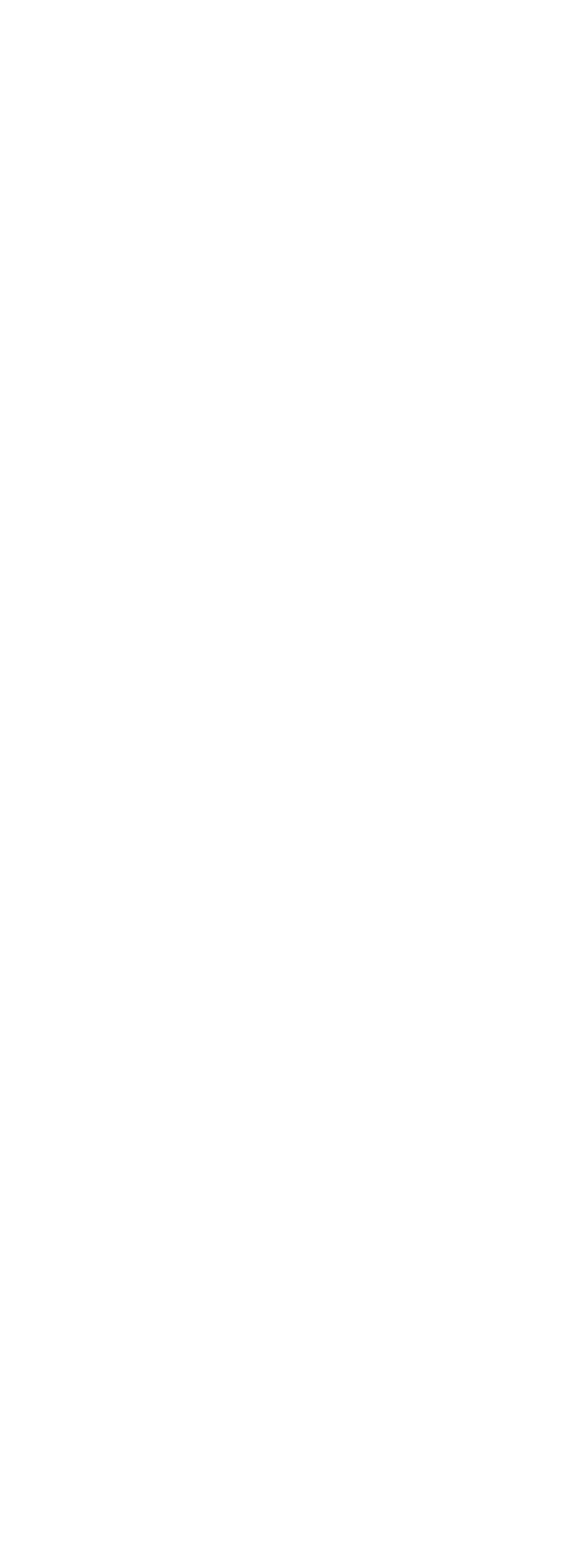
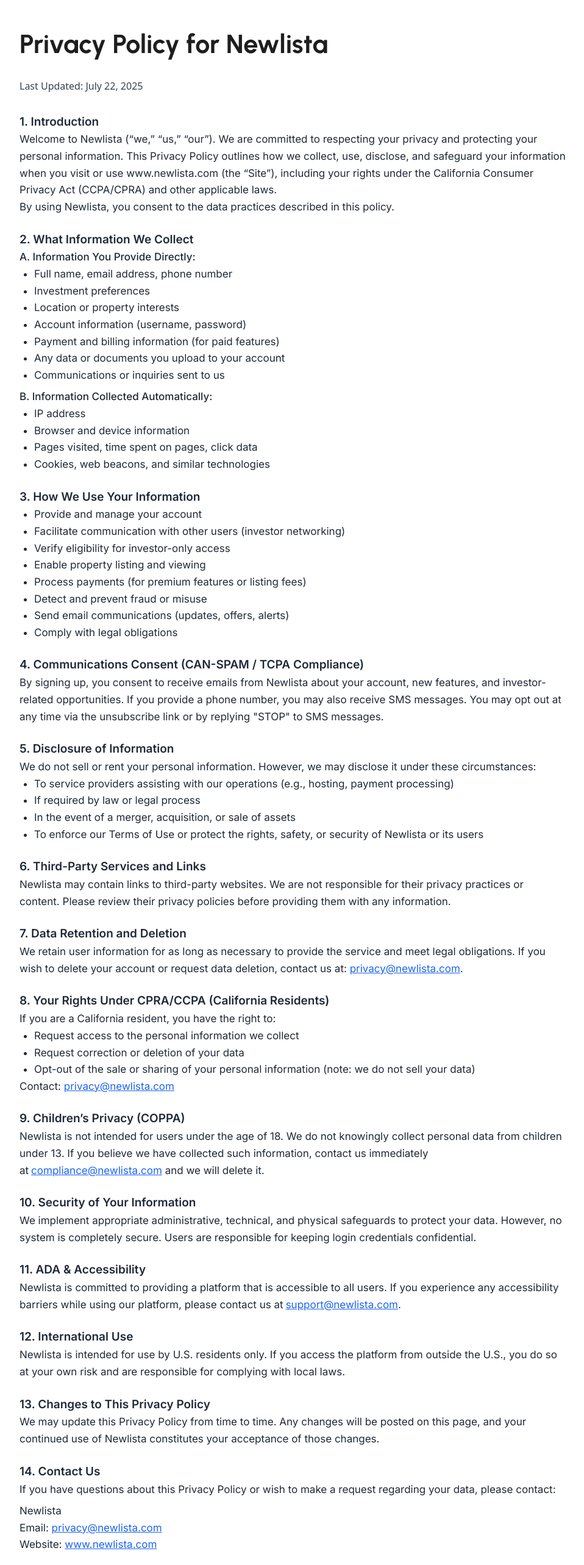
Before and after one commit to AmeerMavia97/Newlistaa, a React (Vite) app: page /privacy-policy in a window 1280 px wide. Before the commit this address had no page. Shown: the part 200-2766 px from the top of the page at 61% size, without its empty margins (160-1118 px from the left). Before the commit the page ends 800 px from the top, so only its background shows below. Built offline with nearby package versions, Linux system fonts and the light colour scheme; no server answers.

Commit message:
privacy add

```diff
--- a/src/Components/Footer/Footer.jsx
+++ b/src/Components/Footer/Footer.jsx
@@ -60,7 +60,7 @@
                     <Link to={"/"}>Terms of Usage</Link>
                   </li>
                   <li className=" hover:text-[#c4c4c4]">
-                    <Link to={"/"}>Privacy Policy</Link>
+                    <Link to={"/privacy-policy"}>Privacy Policy</Link>
                   </li>
                 </ul>
               </div>
--- a/src/Configuration/ScreensRouting/Routing.jsx
+++ b/src/Configuration/ScreensRouting/Routing.jsx
@@ -29,6 +29,7 @@
 import PremiumYear from "../../Screens/Pricing/PremiumYear.jsx";
 import ForgetPassOtp from "../../Screens/ProtectedScreen/ForgetPassOpt.jsx";
 import ChangePassword from "../../Screens/ProtectedScreen/ChangePassword.jsx";
+import Privacy from "../../Screens/Privacy/Privacy.jsx";
 import useUnreadMessageListener from "../../CustomHook/useUnreadMessageListener/useUnreadMessageListener.js";
 
 const Routing = () => {
@@ -69,6 +70,7 @@
           <Route path={"/set-new-password"} element={<SetNewPassword />} />
           <Route path={"/register"} element={<Register />} />
           <Route path="/change-password" element={<ChangePassword />} />
+          <Route path="/privacy-policy" element={<Privacy />} />
           {/* <Route path={"/plans"} element={<OurPlans />} /> */}
           {/* <Route path={"/residential"} element={<Residential />} /> */}
           {/* <Route path={"/commercial"} element={<Commercial />} /> */}
--- /dev/null
+++ b/src/Screens/Privacy/Privacy.jsx
@@ -0,0 +1,188 @@
+import React from "react";
+import Navbar from "../../Components/Navbar/Navbar";
+import MiniFooter from "../../Components/Footer/MiniFooter";
+import Footer from "../../Components/Footer/Footer";
+
+const Privacy = () => {
+  return (
+    <>
+      <Navbar />
+      <section className="px-6 sm:px-16 md:px-20 py-20 sm:py-24 md:py-32 text-[#1E1E1E]">
+        <div className="max-w-4xl mx-auto">
+          <h1 className="text-[32px] md:text-[43px] 2xl:text-[48px] font-bold font-Urbanist mb-6">
+            Privacy Policy for Newlista
+          </h1>
+          <p className="text-sm sm:text-base text-gray-700 mb-8">
+            Last Updated: July 22, 2025
+          </p>
+
+          <div className="space-y-6 text-[17px] leading-relaxed font-Inter text-gray-800">
+            <div>
+              <h2 className="font-semibold text-[19px]">1. Introduction</h2>
+              <p>
+                Welcome to Newlista (“we,” “us,” “our”). We are committed to
+                respecting your privacy and protecting your personal
+                information. This Privacy Policy outlines how we collect, use,
+                disclose, and safeguard your information when you visit or use
+                www.newlista.com (the “Site”), including your rights under the
+                California Consumer Privacy Act (CCPA/CPRA) and other applicable
+                laws.
+              </p>
+              <p>
+                By using Newlista, you consent to the data practices described
+                in this policy.
+              </p>
+            </div>
+
+            <div>
+              <h2 className="font-semibold text-[19px]">2. What Information We Collect</h2>
+              <p className="font-medium">A. Information You Provide Directly:</p>
+              <ul className="list-disc pl-6">
+                <li>Full name, email address, phone number</li>
+                <li>Investment preferences</li>
+                <li>Location or property interests</li>
+                <li>Account information (username, password)</li>
+                <li>Payment and billing information (for paid features)</li>
+                <li>Any data or documents you upload to your account</li>
+                <li>Communications or inquiries sent to us</li>
+              </ul>
+              <p className="font-medium mt-2">B. Information Collected Automatically:</p>
+              <ul className="list-disc pl-6">
+                <li>IP address</li>
+                <li>Browser and device information</li>
+                <li>Pages visited, time spent on pages, click data</li>
+                <li>Cookies, web beacons, and similar technologies</li>
+              </ul>
+            </div>
+
+            <div>
+              <h2 className="font-semibold text-[19px]">3. How We Use Your Information</h2>
+              <ul className="list-disc pl-6">
+                <li>Provide and manage your account</li>
+                <li>Facilitate communication with other users (investor networking)</li>
+                <li>Verify eligibility for investor-only access</li>
+                <li>Enable property listing and viewing</li>
+                <li>Process payments (for premium features or listing fees)</li>
+                <li>Detect and prevent fraud or misuse</li>
+                <li>Send email communications (updates, offers, alerts)</li>
+                <li>Comply with legal obligations</li>
+              </ul>
+            </div>
+
+            <div>
+              <h2 className="font-semibold text-[19px]">4. Communications Consent (CAN-SPAM / TCPA Compliance)</h2>
+              <p>
+                By signing up, you consent to receive emails from Newlista about your account,
+                new features, and investor-related opportunities. If you provide a phone number,
+                you may also receive SMS messages. You may opt out at any time via the unsubscribe
+                link or by replying "STOP" to SMS messages.
+              </p>
+            </div>
+
+            <div>
+              <h2 className="font-semibold text-[19px]">5. Disclosure of Information</h2>
+              <p>We do not sell or rent your personal information. However, we may disclose it under these circumstances:</p>
+              <ul className="list-disc pl-6">
+                <li>To service providers assisting with our operations (e.g., hosting, payment processing)</li>
+                <li>If required by law or legal process</li>
+                <li>In the event of a merger, acquisition, or sale of assets</li>
+                <li>To enforce our Terms of Use or protect the rights, safety, or security of Newlista or its users</li>
+              </ul>
+            </div>
+
+            <div>
+              <h2 className="font-semibold text-[19px]">6. Third-Party Services and Links</h2>
+              <p>
+                Newlista may contain links to third-party websites. We are not responsible for their
+                privacy practices or content. Please review their privacy policies before providing
+                them with any information.
+              </p>
+            </div>
+
+            <div>
+              <h2 className="font-semibold text-[19px]">7. Data Retention and Deletion</h2>
+              <p>
+                We retain user information for as long as necessary to provide the service and meet
+                legal obligations. If you wish to delete your account or request data deletion,
+                contact us at: <a className="text-blue-600 underline" href="mailto:privacy@newlista.com">privacy@newlista.com</a>.
+              </p>
+            </div>
+
+            <div>
+              <h2 className="font-semibold text-[19px]">8. Your Rights Under CPRA/CCPA (California Residents)</h2>
+              <p>If you are a California resident, you have the right to:</p>
+              <ul className="list-disc pl-6">
+                <li>Request access to the personal information we collect</li>
+                <li>Request correction or deletion of your data</li>
+                <li>Opt-out of the sale or sharing of your personal information (note: we do not sell your data)</li>
+              </ul>
+              <p>Contact: <a className="text-blue-600 underline" href="mailto:privacy@newlista.com">privacy@newlista.com</a></p>
+            </div>
+
+            <div>
+              <h2 className="font-semibold text-[19px]">9. Children’s Privacy (COPPA)</h2>
+              <p>
+                Newlista is not intended for users under the age of 18. We do not knowingly collect
+                personal data from children under 13. If you believe we have collected such
+                information, contact us immediately at
+                <a className="text-blue-600 underline ml-1" href="mailto:compliance@newlista.com">compliance@newlista.com</a> and we will delete it.
+              </p>
+            </div>
+
+            <div>
+              <h2 className="font-semibold text-[19px]">10. Security of Your Information</h2>
+              <p>
+                We implement appropriate administrative, technical, and physical safeguards to
+                protect your data. However, no system is completely secure. Users are responsible for
+                keeping login credentials confidential.
+              </p>
+            </div>
+
+            <div>
+              <h2 className="font-semibold text-[19px]">11. ADA & Accessibility</h2>
+              <p>
+                Newlista is committed to providing a platform that is accessible to all users.
+                If you experience any accessibility barriers while using our platform, please contact us at
+                <a className="text-blue-600 underline ml-1" href="mailto:support@newlista.com">support@newlista.com</a>.
+              </p>
+            </div>
+
+            <div>
+              <h2 className="font-semibold text-[19px]">12. International Use</h2>
+              <p>
+                Newlista is intended for use by U.S. residents only. If you access the platform from
+                outside the U.S., you do so at your own risk and are responsible for complying with
+                local laws.
+              </p>
+            </div>
+
+            <div>
+              <h2 className="font-semibold text-[19px]">13. Changes to This Privacy Policy</h2>
+              <p>
+                We may update this Privacy Policy from time to time. Any changes will be posted on
+                this page, and your continued use of Newlista constitutes your acceptance of those changes.
+              </p>
+            </div>
+
+            <div>
+              <h2 className="font-semibold text-[19px]">14. Contact Us</h2>
+              <p>
+                If you have questions about this Privacy Policy or wish to make a request regarding
+                your data, please contact:
+              </p>
+              <ul className="list-none pl-0 mt-2">
+                <li>Newlista</li>
+                <li>Email: <a href="mailto:privacy@newlista.com" className="text-blue-600 underline">privacy@newlista.com</a></li>
+                <li>Website: <a href="https://www.newlista.com" target="_blank" rel="noreferrer" className="text-blue-600 underline">www.newlista.com</a></li>
+              </ul>
+            </div>
+          </div>
+        </div>
+      </section>
+      <MiniFooter />
+      <Footer />
+    </>
+  );
+};
+
+export default Privacy;
```
